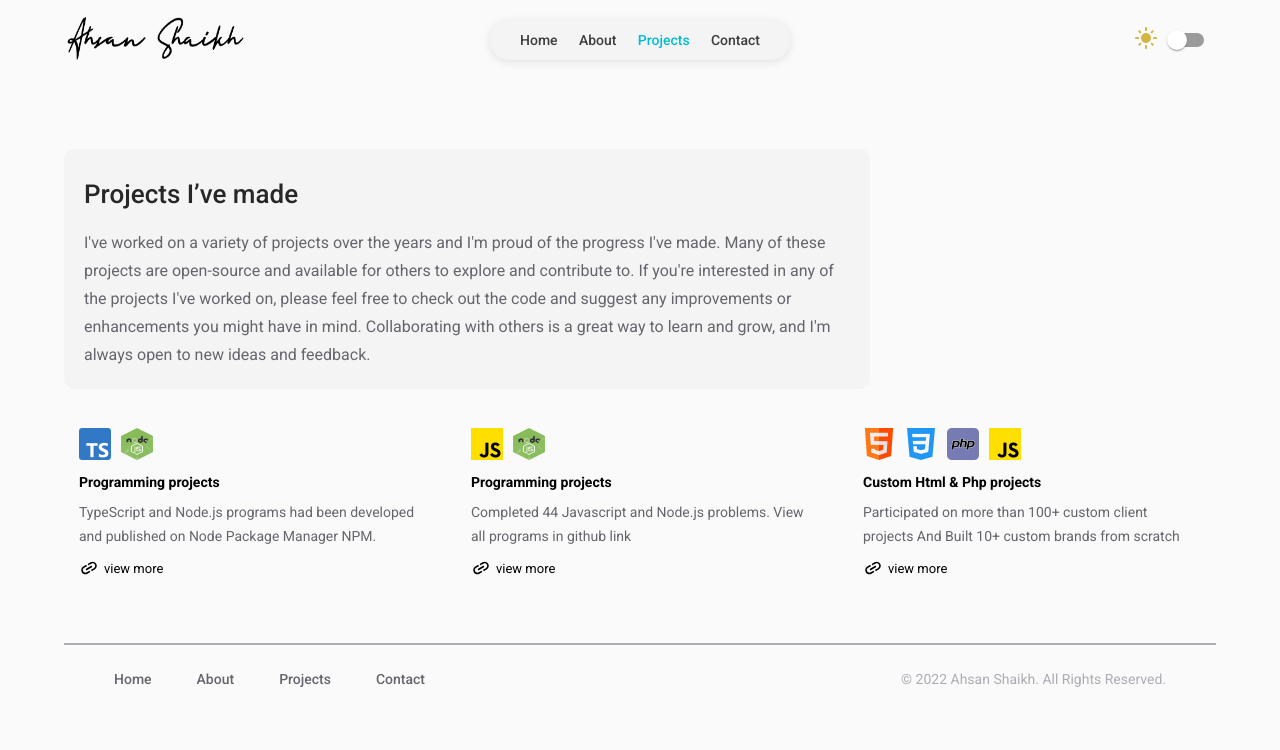
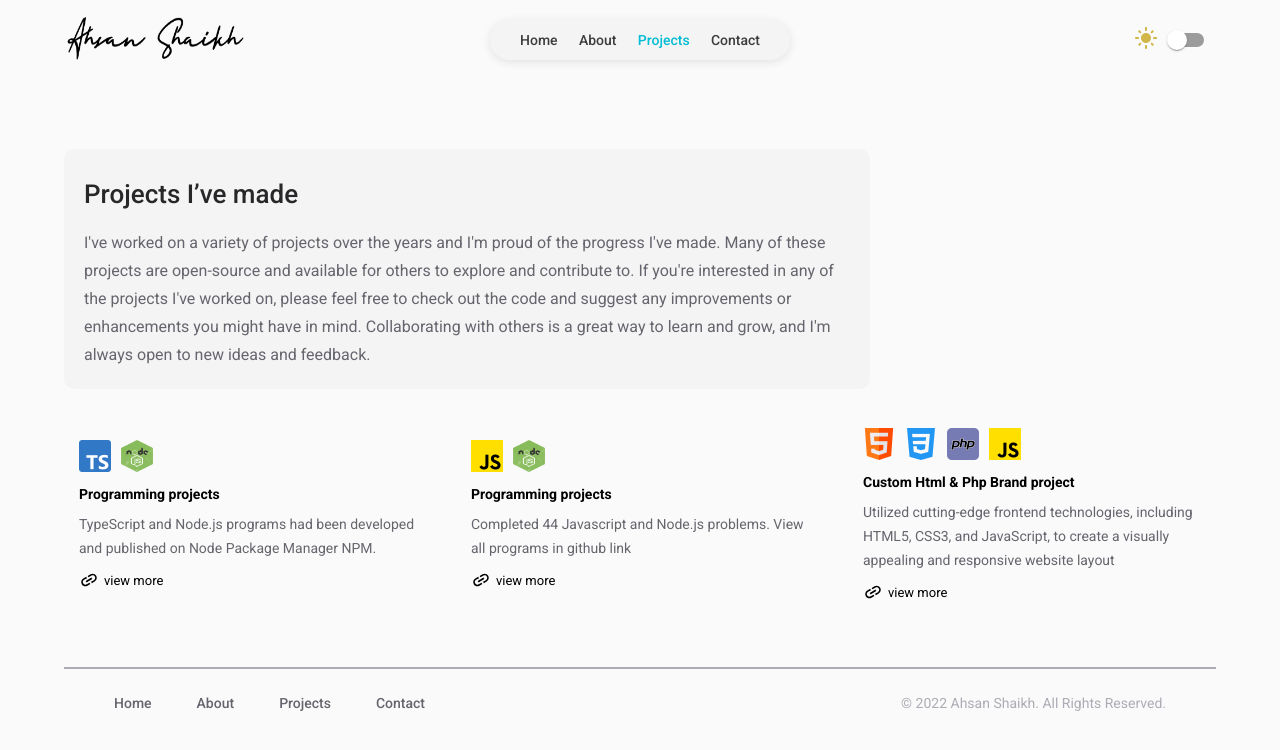
Before and after one commit to Ahsan2001/Portfolio-Ahsan-Shaikh, a Next.js app: page /projects in a window 1280 px wide. Shown: the top 750 px of the page. Built offline with nearby package versions, Linux system fonts and the light colour scheme.

Commit message:
updated projects

```diff
--- a/src/app/projects/style.module.css
+++ b/src/app/projects/style.module.css
@@ -221,3 +221,9 @@
     cursor: pointer;
     letter-spacing: 1px;
 }
+
+
+.custom_flex{
+    display: flex;
+
+}
--- a/src/static/projects.ts
+++ b/src/static/projects.ts
@@ -149,26 +149,21 @@ export const projectData: Project[] = [
     },
     {
         id: 3,
-        name: "Custom Html & Php projects",
+        name: "Custom Html & Php Brand project",
         techStack: ["/html.png","/css.png", "/php.png","/js.png",],
-        category: "Frontend",
-        description: "Participated on more than 100+ custom client projects And Built 10+ custom brands from scratch",
-        github: "https://github.com/Ahsan2001/JavaScript-and-Node.js",
+        category: "Brands",
+        description: "Utilized cutting-edge frontend technologies, including HTML5, CSS3, and JavaScript, to create a visually appealing and responsive website layout",
+        github: "",
         detail: [
             {
-                title: "Full Stack Personal Blog Web App",
-                description: `User Authentication \n
-                Users can create an account with their name, username, email address and password.\n
-                Users can log in with their registered username and password.\n
-                User passwords are securely hashed and stored in the database using bcrypt.\n
-                Authentication is implemented using JWT (JSON Web Tokens)\n
-                Users can view a list of Blogs and detail page\n
-                Users can comment on any blog\n
-                Users can post a blog with author name, date, title, content, and blog image\n
-                Image is store in cloudinary platform\n
-                Only Admin Users can Edit and Delete Functionality in blog\n
-                Functionalities are protected by role-based access control (RBAC), ensuring that only authenticated`,
-                links: "https://github.com/Ahsan2001/personal-blog-app",
+                title: "Project: Amazon Web Design Inc. Website Development",
+                description: `Developed and launched the official website for Amazon Web Design Inc.,
+                showcasing the company's web development expertise. Responsible for both frontend and backend development,
+                ensuring a seamless user experience, responsive design, and robust security measures.
+                Collaborated closely with the design team, optimized performance, and implemented cross-browser compatibility.
+                Demonstrated strong problem-solving skills and technical expertise,
+                resulting in a visually appealing and highly functional website.`,
+                links: "https://amazonwebdesigninc.com/",
             },
         ]
     },
```
Also changed, not shown: src/app/projects/[id]/page.tsx (+12 -3 lines), 2 other files (tests, documents, lock files or other folders).
